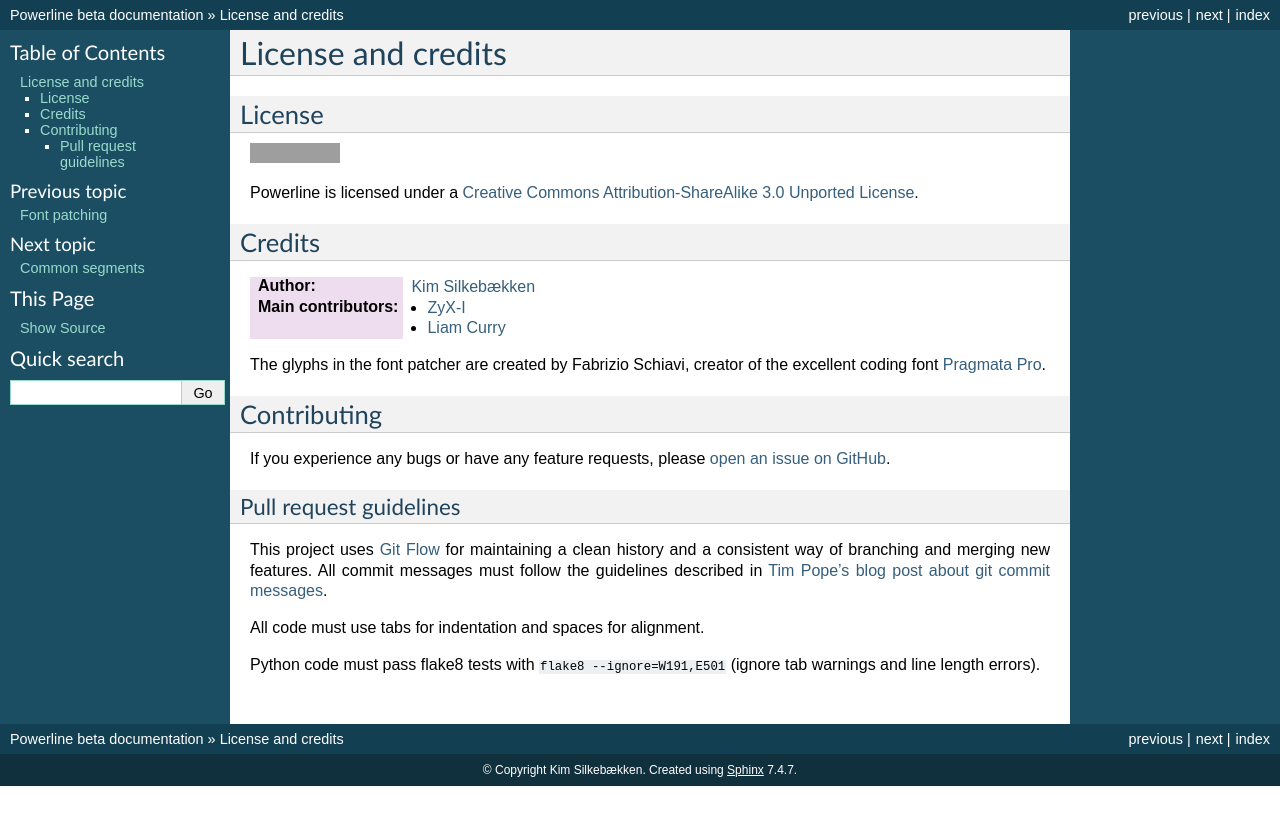
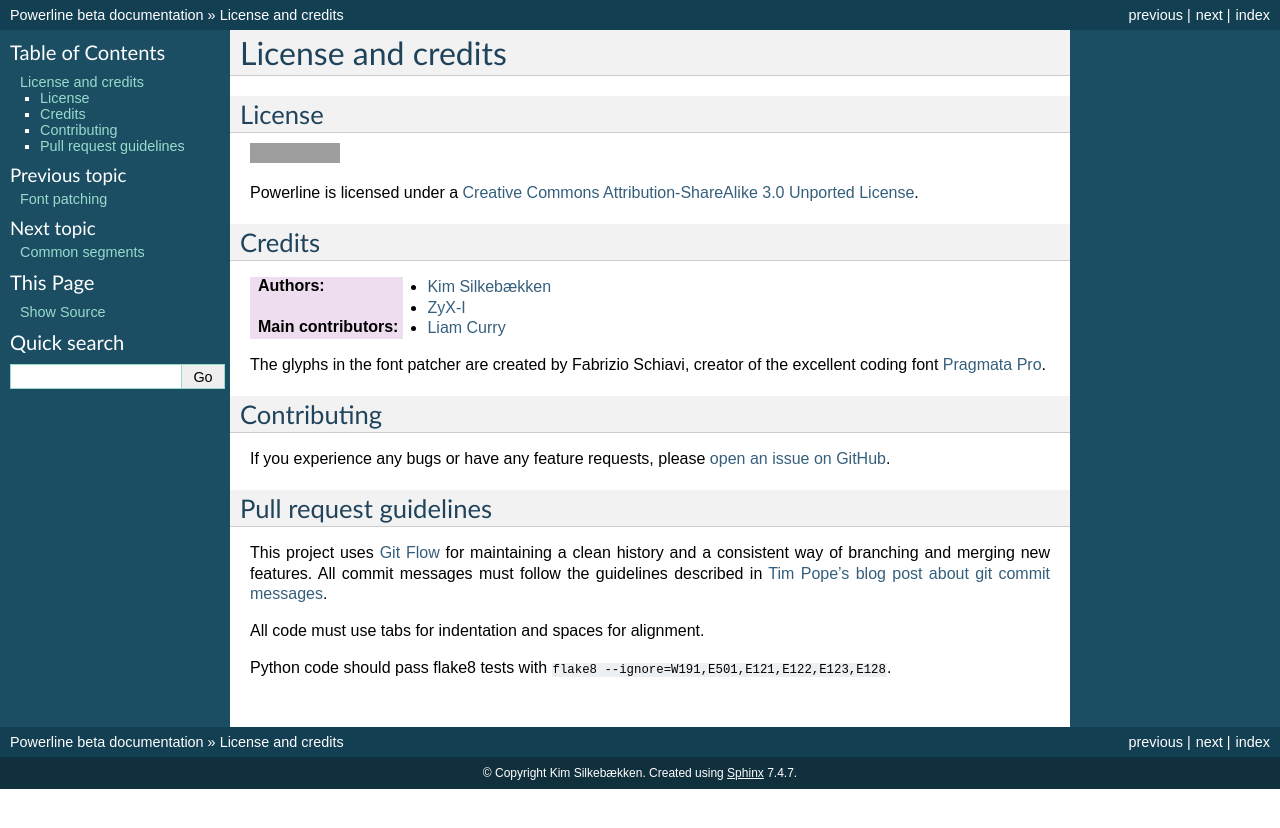
Before and after one commit to someyooyo/someyooyo, a Sphinx documentation site: the page built from docs/source/license-credits.rst, in a window 1280 px wide. Shown: the top 828 px of the page. Built offline with Sphinx 7.4.7, drawn with Linux system fonts in a browser that asks for light colours; grey boxes are pictures that could not be loaded.

Commit message:
Update credits and PR guidelines

```diff
--- a/docs/source/license-credits.rst
+++ b/docs/source/license-credits.rst
@@ -16,9 +16,10 @@ Unported License`_.
 Credits
 =======
 
-:Author: `Kim Silkebækken <https://github.com/Lokaltog>`_
+:Authors:
+    * `Kim Silkebækken <https://github.com/Lokaltog>`_
+    * `ZyX-I <https://github.com/ZyX-I>`_
 :Main contributors:
-    * `ZyX-I <https://github.com/ZyX-I>`_
     * `Liam Curry <https://github.com/liamcurry>`_
 
 The glyphs in the font patcher are created by Fabrizio Schiavi, creator of
@@ -33,7 +34,7 @@ If you experience any bugs or have any feature requests, please `open an
 issue on GitHub <https://github.com/Lokaltog/powerline/issues>`_.
 
 Pull request guidelines
------------------------
+=======================
 
 This project uses `Git Flow`_ for maintaining a clean history and
 a consistent way of branching and merging new features. All commit messages
@@ -42,8 +43,8 @@ commit messages`_.
 
 All code must use tabs for indentation and spaces for alignment.
 
-Python code must pass flake8 tests with ``flake8 --ignore=W191,E501`` (ignore
-tab warnings and line length errors).
+Python code should pass flake8 tests with ``flake8
+--ignore=W191,E501,E121,E122,E123,E128``.
 
 .. _`Git Flow`: http://nvie.com/posts/a-successful-git-branching-model/
 .. _`Tim Pope's blog post about git commit messages`: http://tbaggery.com/2008/04/19/a-note-about-git-commit-messages.html
```
